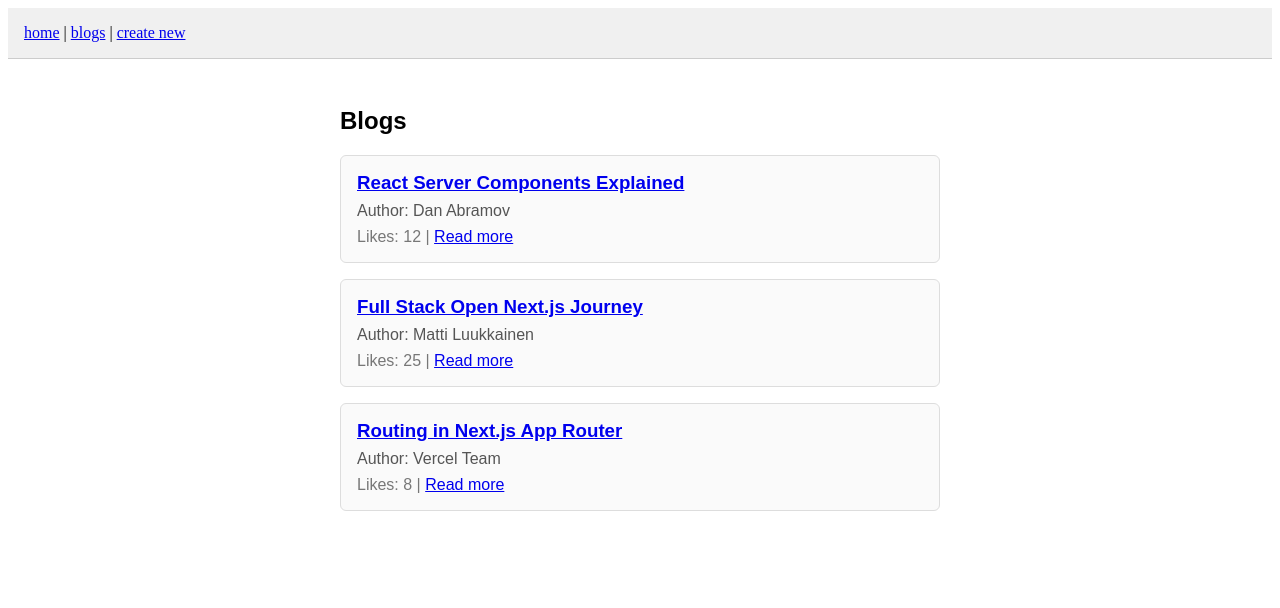
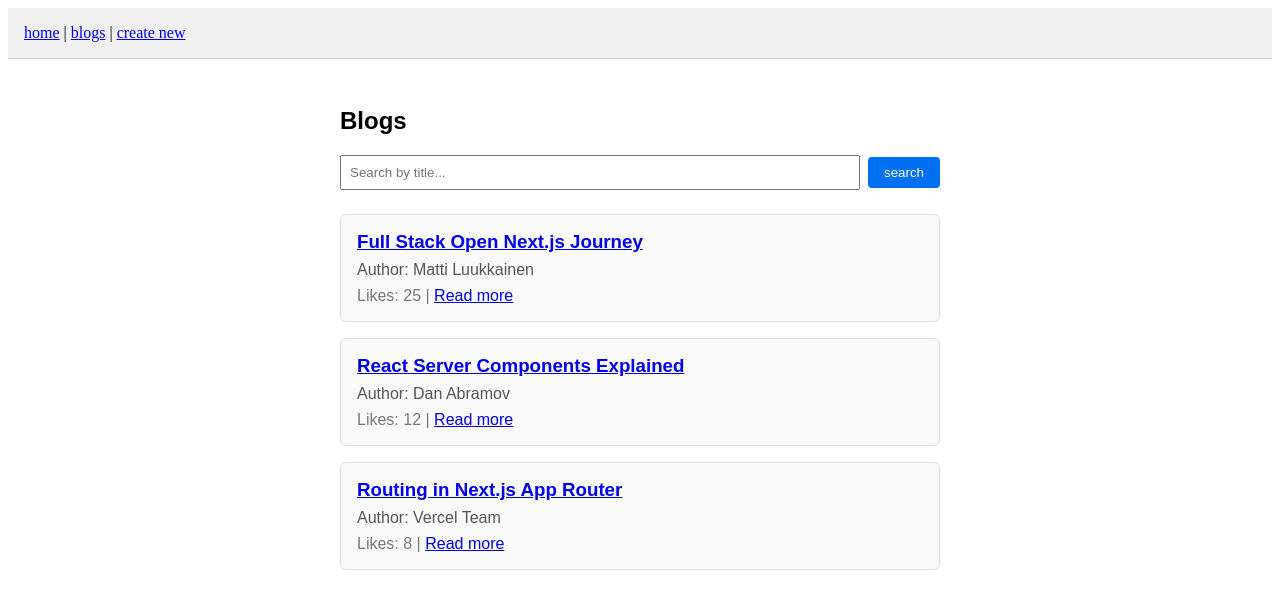
Before and after one commit to steveforde/fullstackopen-part14-nextjs, a Next.js app: page /blogs in a window 1280 px wide. Shown: the top 608 px of the page. Built offline with nearby package versions, Linux system fonts and the light colour scheme.

Commit message:
Complete Exercises 5 and 6: Sorting by likes and URL search filtering

```diff
--- a/app/blogs/page.tsx
+++ b/app/blogs/page.tsx
@@ -1,12 +1,47 @@
 import Link from "next/link"
 import { getBlogs } from "../services/blogs"
 
-const Blogs = () => {
-  const blogs = getBlogs()
+const Blogs = async ({
+  searchParams,
+}: {
+  searchParams: Promise<{ filter?: string }>
+}) => {
+  const { filter } = await searchParams
+  const searchTerm = filter ? filter.toLowerCase() : ""
+
+  const allBlogs = getBlogs()
+
+  // Exercise 5: Sort descending by likes
+  const sortedBlogs = [...allBlogs].sort((a, b) => b.likes - a.likes)
+
+  // Exercise 6: Filter by title if search param exists
+  const blogs = searchTerm
+    ? sortedBlogs.filter((blog) => blog.title.toLowerCase().includes(searchTerm))
+    : sortedBlogs
 
   return (
     <div style={{ maxWidth: "600px", margin: "2rem auto", fontFamily: "sans-serif" }}>
       <h2>Blogs</h2>
+
+      {/* Search Form and Clear Link */}
+      <form method="GET" style={{ marginBottom: "1.5rem", display: "flex", gap: "0.5rem", alignItems: "center" }}>
+        <input
+          type="text"
+          name="filter"
+          defaultValue={filter || ""}
+          placeholder="Search by title..."
+          style={{ flex: 1, padding: "0.5rem" }}
+        />
+        <button type="submit" style={{ padding: "0.5rem 1rem", background: "#0070f3", color: "white", border: "none", borderRadius: "4px", cursor: "pointer" }}>
+          search
+        </button>
+        {filter && (
+          <Link href="/blogs" style={{ padding: "0.5rem 1rem", background: "#ccc", color: "#333", textDecoration: "none", borderRadius: "4px" }}>
+            clear
+          </Link>
+        )}
+      </form>
+
       <ul style={{ listStyleType: "none", padding: 0 }}>
         {blogs.map((blog) => (
           <li
```
